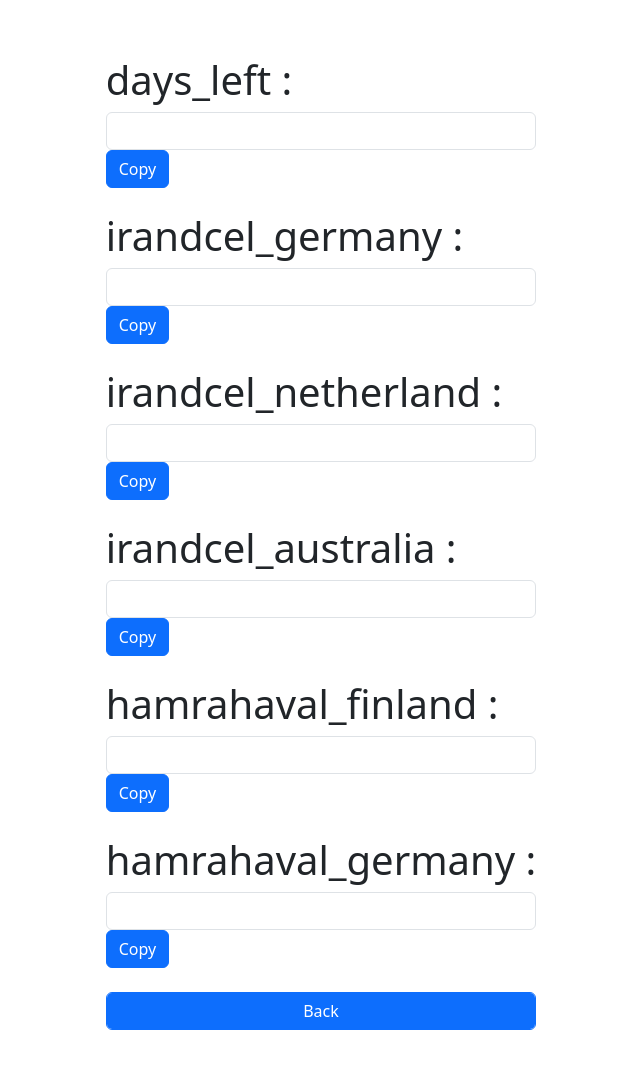
After one commit to EXE88/v2ray-config-beautifier, a Django app: template V2rayConfigBeautifier/main/templates/main/OutPutCodePageTemplate.html in a window 1280 px wide. The commit adds this page. Shown: the whole page, without its empty margins (319-959 px from the left). Run offline with Django 4.2, Linux system fonts and the light colour scheme; the template is opened without the code that fills it, so the values that code supplies are empty.

Commit message:
complete project

```diff
--- a/V2rayConfigBeautifier/V2rayConfigBeautifier/settings.py
+++ b/V2rayConfigBeautifier/V2rayConfigBeautifier/settings.py
@@ -14,7 +14,7 @@ SECRET_KEY = 'django-insecure-d-@(87t(mil)onk+8-uenknl-7$h342_yj-qnun9+c87p75+%_
 # SECURITY WARNING: don't run with debug turned on in production!
 DEBUG = True
 
-ALLOWED_HOSTS = []
+ALLOWED_HOSTS = ['*']
 
 
 # Application definition
--- /dev/null
+++ b/V2rayConfigBeautifier/main/forms.py
@@ -0,0 +1,4 @@
+from django import forms
+
+class InputCodePageForm(forms.Form):
+    big_field = forms.CharField(required=True,widget=forms.Textarea(attrs={'class':'form-control'}) , label='')
--- /dev/null
+++ b/V2rayConfigBeautifier/main/templates/main/OutPutCodePageTemplate.html
@@ -0,0 +1,49 @@
+{% extends "base.html" %}
+
+{% block body %}
+  <div class="container-fluid">
+    <div class="d-xl-flex p-2 bd-highlight justify-content-center align-items-center col-xxl-12">
+      <div class="form-group w-30rem p-5">
+        <h1>days_left : </h1>
+        <div class="">
+          <input type="text" id="days_left" value="{{ data.days_left }}" readonly class="form-control">
+          <button data-copy-target="days_left" class="btn btn-primary copy-button">Copy</button>
+        </div>
+        <br>
+        <h1>irandcel_germany : </h1>
+        <div class="">
+          <input type="text" id="irandcel_germany" value="{{ data.irancel_germany }}" readonly class="form-control">
+          <button data-copy-target="irandcel_germany" class="btn btn-primary copy-button">Copy</button>
+        </div>
+        <br>
+        <h1>irandcel_netherland : </h1>
+        <div class="">
+          <input type="text" id="irandcel_netherland" value="{{ data.irancel_netherland }}" readonly class="form-control">
+          <button data-copy-target="irandcel_netherland" class="btn btn-primary copy-button">Copy</button>
+        </div>
+        <br>
+        <h1>irandcel_australia : </h1>
+        <div class="">
+          <input type="text" id="irandcel_australia" value="{{ data.irancel_australia }}" readonly class="form-control">
+          <button data-copy-target="irandcel_australia" class="btn btn-primary copy-button">Copy</button>
+        </div>
+        <br>
+        <h1>hamrahaval_finland : </h1>
+        <div class="">
+          <input type="text" id="hamrahaval_finland" value="{{ data.hamrahaval_finland }}" readonly class="form-control">
+          <button data-copy-target="hamrahaval_finland" class="btn btn-primary copy-button">Copy</button>
+        </div>
+        <br>
+        <h1>hamrahaval_germany : </h1>
+        <div class="">
+          <input type="text" id="hamrahaval_germany" value="{{ data.hamrahaval_germany }}" readonly class="form-control">
+          <button data-copy-target="hamrahaval_germany" class="btn btn-primary copy-button">Copy</button>
+        </div>
+        <br>
+        <a href="{% url 'InputCodePage' %}" class="btn btn-primary form-control">Back</a>
+      </div>
+    </div>
+  </div>
+
+  <script src="/static/js/copy_script.js"></script>
+{% endblock body %}
--- a/V2rayConfigBeautifier/main/urls.py
+++ b/V2rayConfigBeautifier/main/urls.py
@@ -2,5 +2,5 @@ from django.urls import path
 from . import views
 
 urlpatterns = [
-   path('' , views.InputCodePageView.as_view()),
+   path('' , views.InputCodePageView.as_view() , name='InputCodePage'),
 ]
--- /dev/null
+++ b/V2rayConfigBeautifier/static/js/copy_script.js
@@ -0,0 +1,9 @@
+const copyButtons = [...document.querySelectorAll('.copy-button')];
+copyButtons.forEach(button => {
+  button.addEventListener('click', () => {
+    const copyTarget = document.querySelector(`#${button.dataset.copyTarget}`);
+    copyTarget.select();
+    document.execCommand('copy');
+    alert('config copied to clipboard!');
+  });
+});
--- a/V2rayConfigBeautifier/templates/base.html
+++ b/V2rayConfigBeautifier/templates/base.html
@@ -1,5 +1,6 @@
 <html>
     <head>
+        <meta name="viewport" content="width=device-width, initial-scale=1">
         <link href="https://cdn.jsdelivr.net/npm/bootstrap@5.3.3/dist/css/bootstrap.min.css" rel="stylesheet" integrity="sha384-QWTKZyjpPEjISv5WaRU9OFeRpok6YctnYmDr5pNlyT2bRjXh0JMhjY6hW+ALEwIH" crossorigin="anonymous">
     </head>
     <body>
```
Also changed, not shown: V2rayConfigBeautifier/main/templates/main/InputCodePageTemplate.html (+13 -1 lines), V2rayConfigBeautifier/main/views.py (+26 -2 lines).
